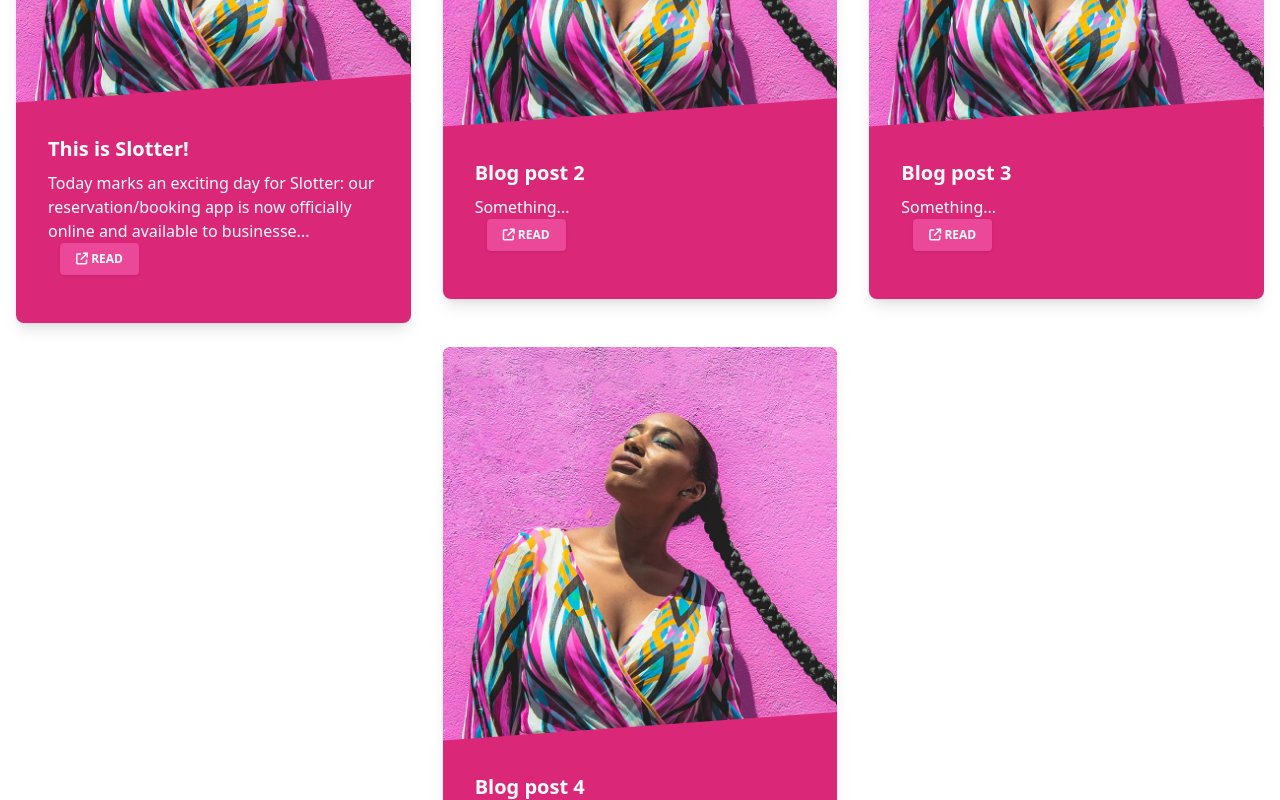
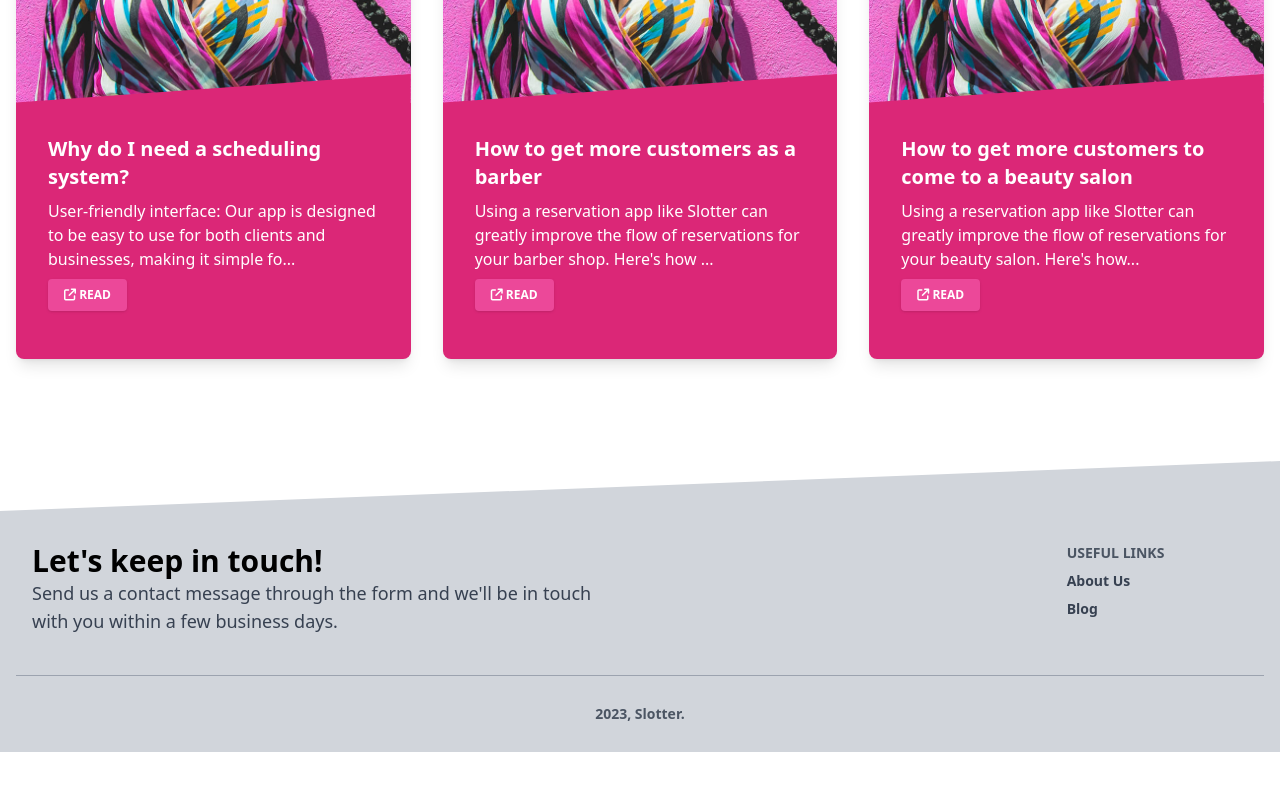
Before and after one commit to jstavanja/top-bookings, a Next.js app: page /blog in a window 1280 px wide. Shown: the part 1020-1820 px from the top of the page. After the commit the page ends 1772 px from the top, so only its background shows below. Built offline with nearby package versions, Linux system fonts and the light colour scheme.

Commit message:
add some post content

```diff
--- a/components/Button.tsx
+++ b/components/Button.tsx
@@ -15,6 +15,7 @@ export const Button: FC<PropsWithChildren<ButtonProps>> = ({
   href,
   transparent,
   children,
+  className,
 }) => {
   const btn = (
     <button
@@ -22,7 +23,8 @@ export const Button: FC<PropsWithChildren<ButtonProps>> = ({
         (transparent
           ? "bg-white text-gray-800 active:bg-gray-100"
           : "bg-pink-500 text-white active:bg-pink-600") +
-        " text-xs font-bold uppercase px-4 py-2 rounded shadow hover:shadow-md outline-none focus:outline-none lg:mr-1 lg:mb-0 ml-3 mb-3"
+        " text-xs font-bold uppercase px-4 py-2 rounded shadow hover:shadow-md outline-none focus:outline-none " +
+        className
       }
       type="button"
       onClick={onClick}
--- a/components/Card.tsx
+++ b/components/Card.tsx
@@ -44,6 +44,7 @@ export const Card = ({
           <p className="text-md font-light mt-2 text-white">{text}</p>
           {ctaText && ctaLink && (
             <Button
+              className="mt-2"
               href={ctaLink}
               iconClass="fa-solid fa-arrow-up-right-from-square"
             >
--- a/constants/posts.ts
+++ b/constants/posts.ts
@@ -3,31 +3,68 @@ import { Post } from "../types/post";
 
 export const POSTS: Post[] = [
   {
-    id: "1",
-    ctaText: "Read",
-    imageSrc: teamImage,
-    text: "Today marks an exciting day for Slotter: our reservation/booking app is now officially online and available to businesses and clients around the world! We're thrilled to introduce Slotter as the ultimate solution for booking appointments and managing schedules. With our user-friendly interface, simple editing tools, and search engine optimization, our app makes it easy for both businesses and clients to book and manage appointments with ease. In addition to these core features, Slotter also offers a customizable booking process, mobile optimization, notifications, a review system, multiple payment options, and advanced scheduling tools. These features allow businesses to tailor the booking process to their specific needs, make it easy for clients to book appointments on the go, stay informed about upcoming appointments, leave reviews for businesses, choose from multiple payment options, and manage their schedules more efficiently. We're confident that Slotter will be a valuable addition to any business and we can't wait to see how our app helps businesses and clients streamline their schedules and grow their businesses. Thank you for joining us on this exciting journey and we can't wait to see what the future holds for Slotter!",
-    title: "This is Slotter!",
-  },
-  {
     id: "2",
     ctaText: "Read",
     imageSrc: teamImage,
-    text: "Something",
-    title: "Blog post 2",
+    title: "Why do I need a scheduling system?",
+    text: `
+    User-friendly interface: Our app is designed to be easy to use for both clients and businesses, making it simple for clients to book appointments and for businesses to manage their schedules.
+
+Simple editing tools: Slotter's straightforward editing tools allow businesses to easily manage their timeslots and offered services, saving time and streamlining their booking process.
+
+Search engine optimization: By optimizing our app for search engines, we make it easier for potential clients to discover your business, increasing your reach and bringing more customers to your doors.
+
+Customizable booking process: Slotter allows businesses to customize their booking process to suit their specific needs, ensuring a seamless experience for both you and your clients.
+
+Mobile optimization: Our app is optimized for use on mobile devices, making it easy for clients to book appointments on the go and increasing the convenience of your booking process.
+
+Notifications: Both clients and businesses can receive notifications about upcoming appointments and availability, helping to keep schedules organized and reducing the risk of missed appointments.
+
+Review system: Clients can leave reviews for businesses, providing valuable feedback and helping other potential clients make informed decisions.
+
+Multiple payment options: Our app supports multiple payment options, making it easy for businesses to process payments and streamline their financial processes.
+
+Advanced scheduling: Slotter's advanced scheduling tools allow businesses to manage their schedules more efficiently, saving time and increasing productivity.
+
+By utilizing these functionalities, Slotter can help improve your business by making it easier for clients to book appointments, streamlining your booking process, increasing your reach, and providing valuable tools for managing your schedules and financial processes. Give Slotter a try and see the benefits for yourself!
+    `,
   },
   {
     id: "3",
     ctaText: "Read",
     imageSrc: teamImage,
-    text: "Something",
-    title: "Blog post 3",
+    text: `
+    Using a reservation app like Slotter can greatly improve the flow of reservations for your barber shop. Here's how the process works:
+
+Clients can easily book appointments online through Slotter's user-friendly interface. This means that they can easily browse available timeslots, select the service they want, and book an appointment at their convenience.
+
+As a business owner, you can easily manage your schedule and appointment book through Slotter's simple editing tools. This means that you can easily add, remove, or reschedule appointments as needed.
+
+Slotter's mobile optimization allows clients to book appointments on the go from their mobile devices. This means that they can book appointments at any time, from anywhere, increasing the convenience of the booking process.
+
+Slotter provides notifications for both clients and businesses, helping to keep schedules organized and reducing the risk of missed appointments. This means that you can stay informed about upcoming appointments and availability, allowing you to better manage your time and resources.
+
+By using a reservation app like Slotter, you can streamline the booking process, increase efficiency, and ultimately, drive more business to your doors. The ease of booking appointments through Slotter will make it easier for clients to book appointments with your business, improving the amount of customers you receive. Give Slotter a try and see the benefits for yourself!
+    `,
+    title: "How to get more customers as a barber",
   },
   {
     id: "4",
     ctaText: "Read",
     imageSrc: teamImage,
-    text: "Something",
-    title: "Blog post 4",
+    text: `
+    Using a reservation app like Slotter can greatly improve the flow of reservations for your beauty salon. Here's how the process works:
+
+Clients can easily book appointments online through Slotter's user-friendly interface. This means that they can easily browse available timeslots, select the service they want, and book an appointment at their convenience.
+
+As a business owner, you can easily manage your schedule and appointment book through Slotter's simple editing tools. This means that you can easily add, remove, or reschedule appointments as needed.
+
+Slotter's mobile optimization allows clients to book appointments on the go from their mobile devices. This means that they can book appointments at any time, from anywhere, increasing the convenience of the booking process.
+
+Slotter provides notifications for both clients and businesses, helping to keep schedules organized and reducing the risk of missed appointments. This means that you can stay informed about upcoming appointments and availability, allowing you to better manage your time and resources.
+
+By using a reservation app like Slotter, you can streamline the booking process, increase efficiency, and ultimately, drive more business to your doors. The ease of booking appointments through Slotter will make it easier for clients to book appointments with your business, improving the amount of customers you receive. Give Slotter a try and see the benefits for yourself!
+    `,
+    title: "How to get more customers to come to a beauty salon",
   },
 ];
```
